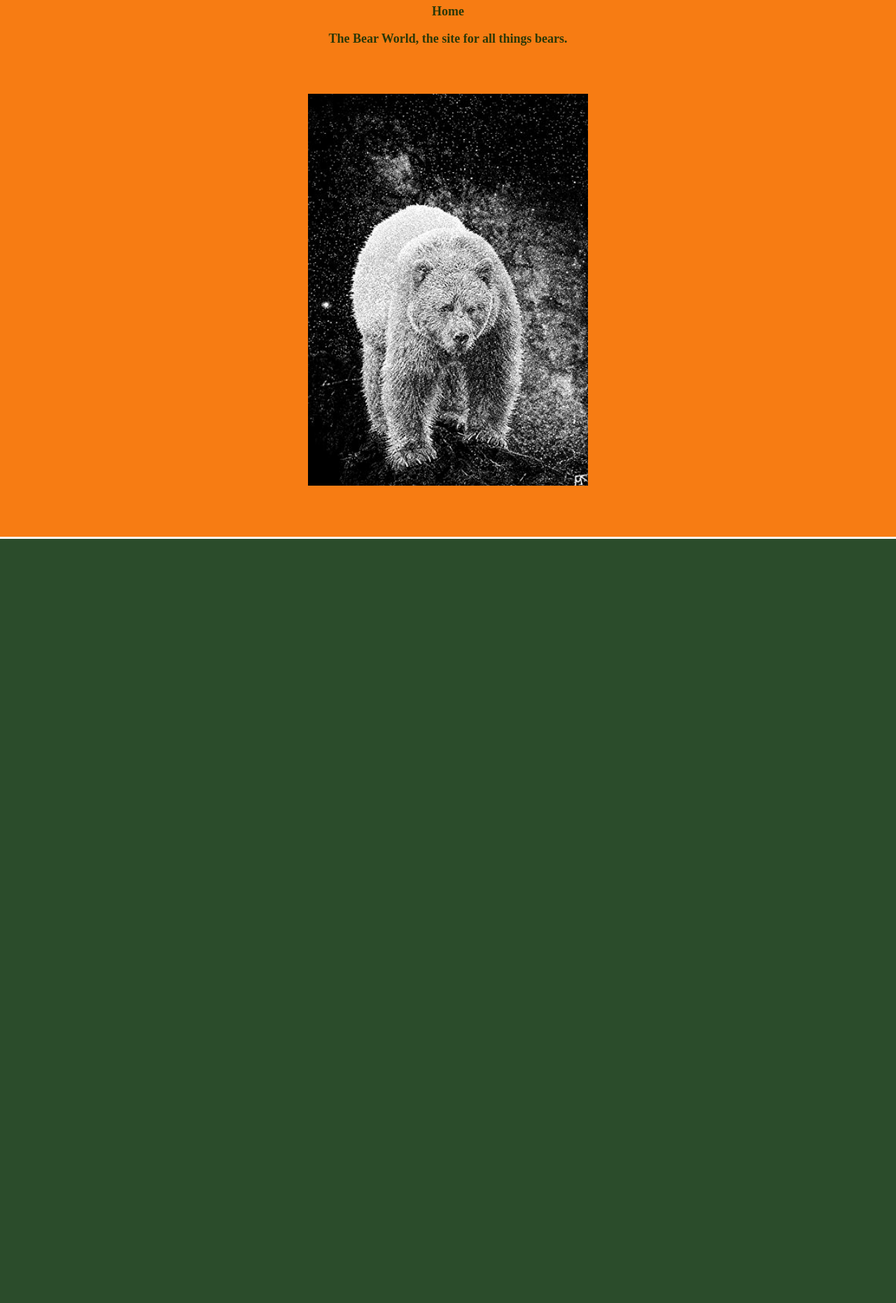
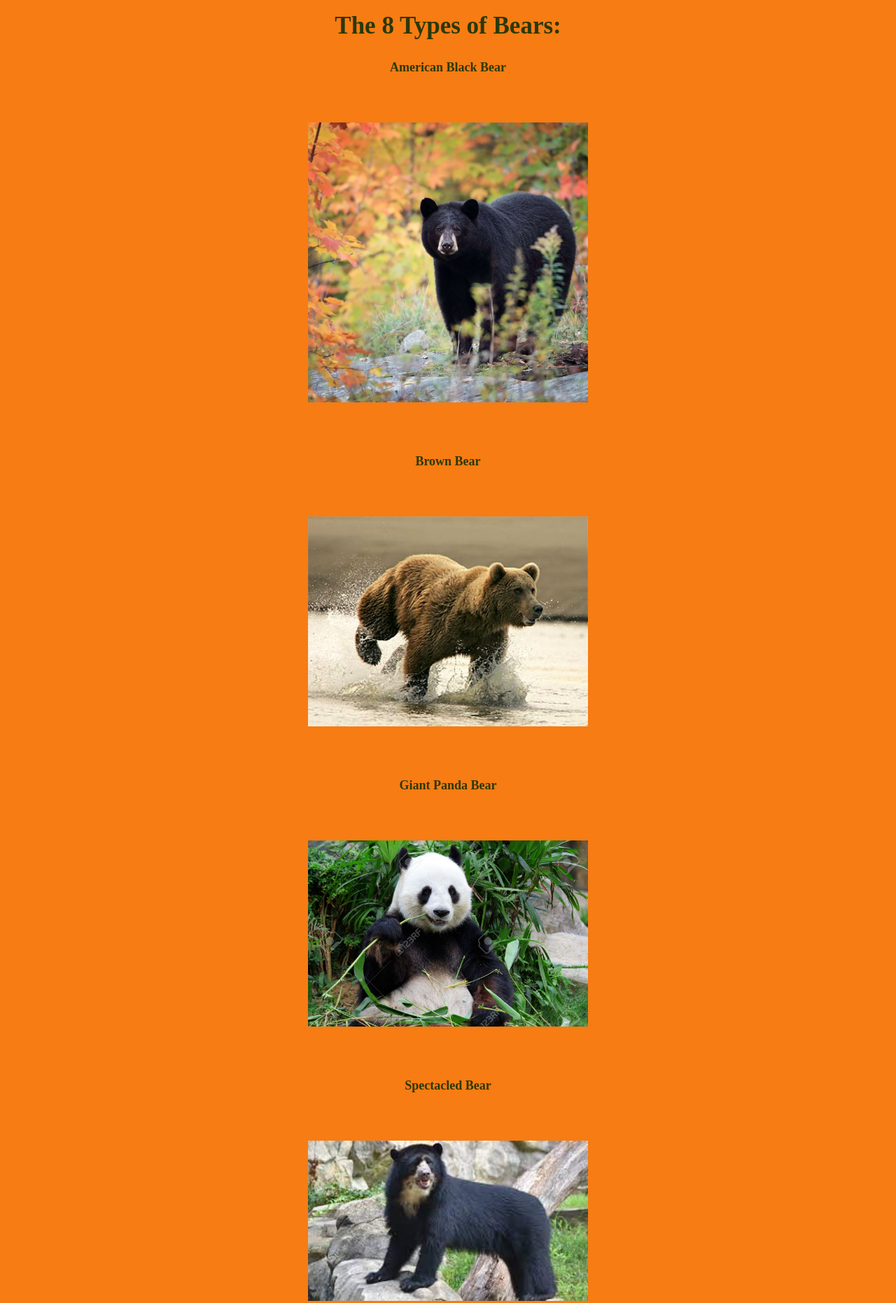
Before and after one commit to J4502-SS21/The-Bear-s-World, a plain HTML site: page glossary.html in a window 1280 px wide. Shown: the part 160-2022 px from the top of the page at 70% size. Before the commit the page ends 1130 px from the top, so only its background shows below. Drawn offline with Linux system fonts and the light colour scheme.

Commit message:
developed map, glossary and quiz

```diff
--- a/glossary.html
+++ b/glossary.html
@@ -25,9 +25,37 @@
      </ul>
   </nav>
   <nav
-  <h1>The Bear World</h1>
-  <p>Home</p>
-  <p> The Bear World, the site for all things bears. <p/>
+
+
+<h1>
+
+  Glossary
+
+</h1>
+
+<h2>
+
+  The 8 Types of Bears:
+
+</h2>
+
+    <p> American Black Bear </p>
+    <img src="american-black-bear.jpeg"/>
+    <p> Brown Bear </p>
+    <img src="brown-bear.jpeg"/>
+    <p> Giant Panda Bear </p>
+    <img src="giant-panda-bear.jpeg"/>
+    <p> Spectacled Bear </p>
+    <img src="spec-bear.jpeg"/>
+    <p> Asian Black Bear </p>
+    <img src="asian-black-bear.jpeg"/>
+    <p> Polar Bear </p>
+    <img src="polar-bear.jpeg"/>
+    <p> Sun Bear </p>
+    <img src="sun-bear.jpeg" />
+    <p> Sloth Bear </p>
+    <img src="sloth-bear.jpeg" />
+
+
 </body>
 </html>
-<img src="kermode.jpeg">
--- /dev/null
+++ b/quiz-style.css
@@ -0,0 +1,25 @@
+::before, ::after {
+  box-sizing: border-box;
+  font-family: 'Oswald', sans-serif;
+
+
+}
+
+:root{
+  --hue-neutral: 200
+
+}
+
+
+body {
+--hue: var(--hue-neutral);
+    padding: 0;
+    margin: 0;
+    display: flex;
+    width: 100vw;
+    height: 100vh;
+    justify-content: center;
+    align-items: center;
+
+
+}
--- a/style.css
+++ b/style.css
@@ -51,15 +51,19 @@ nav a:hover, p a:hover {
 }
 
 h1 {
-font-size: 40px;
+font-size: 65px;
 }
 
 h2 {
-  font-size: 25px;
+font-size: 35px;
+}
+
+h3 {
+font-size: 27px;
 
 }
 
-h1, h2 {
+h1, h2, h3 {
 font-weight: bold;
 }
 
```
Also changed, not shown: BearNews.html (+0 -1 lines), Map.html (+3 -3 lines), Quiz.html (+33 -3 lines), american-black-bear.jpeg (added), asian-black-bear.jpeg (added), bear-map.jpeg (added), brown-bear.jpeg (added), giant-panda-bear.jpeg (added), main.js (added), polar-bear.jpeg (added), sloth-bear.jpeg (added), spec-bear.jpeg (added), sun-bear.jpeg (added), 1 other file.
